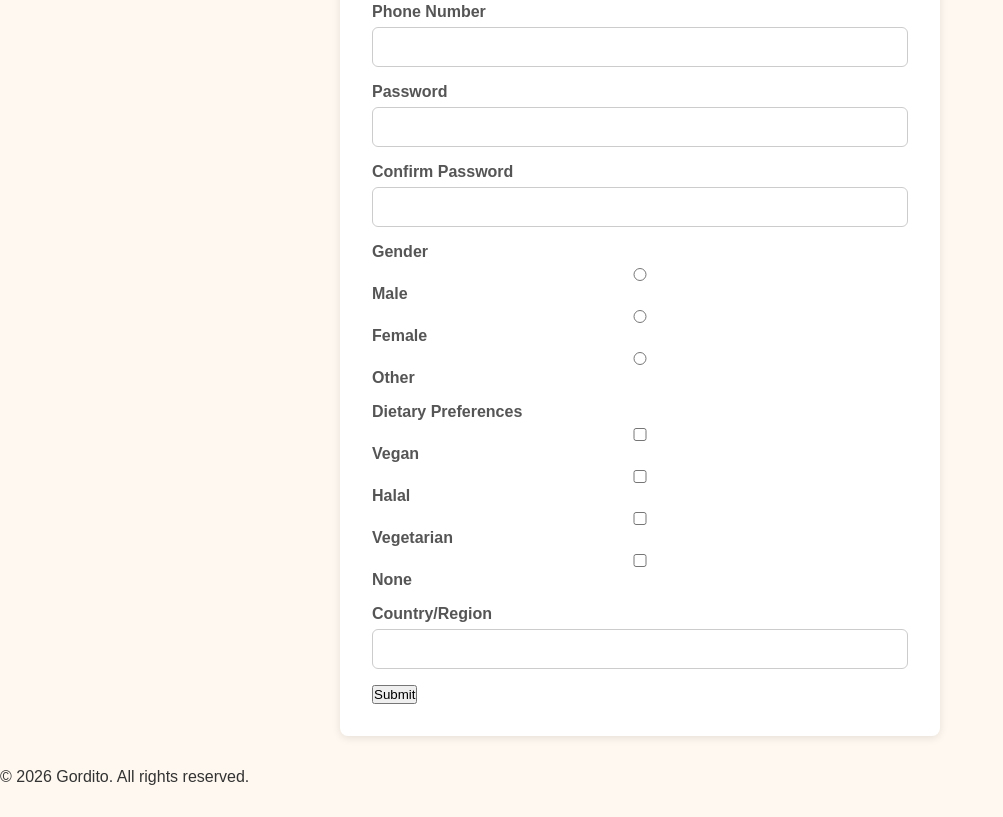
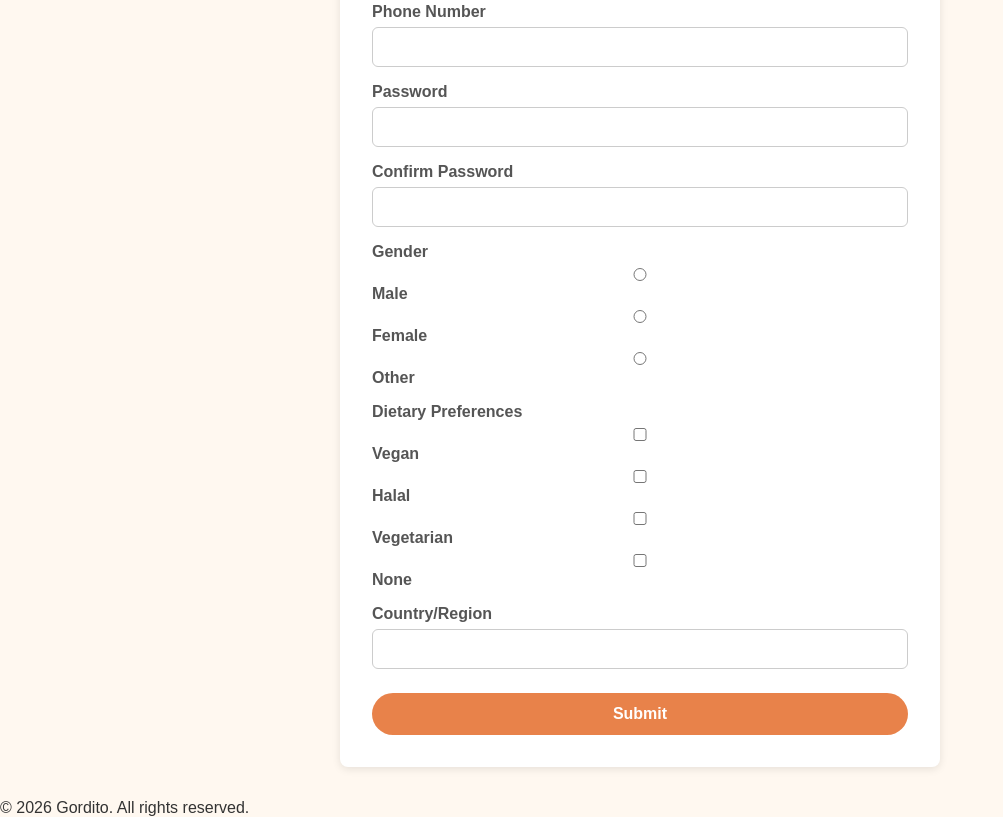
Before and after one commit to DMer1c/wd-assign02, a plain HTML site: page Cos10005 Assignment 2/register.html in a window 1280 px wide. Shown: the part 318-1135 px from the top of the page, without its empty margins (0-1003 px from the left). Before the commit the page ends 1104 px from the top, so only its background shows below. Drawn offline with Linux system fonts and the light colour scheme.

Commit message:
Update style.css
finished styling the buttons

```diff
--- a/Cos10005 Assignment 2/css/style.css
+++ b/Cos10005 Assignment 2/css/style.css
@@ -148,3 +148,18 @@ textarea {
    height: 100px;
    resize: vertical; /*allows users to rezise the textarea vertically only*/
 }
+button[type="submit"] {   /*another attribute selector like before that targets <button> elemtns that have type="submit". Use [] to target specific attribute values.*/
+   background-color: #e8824a;
+   color: #fff;
+   padding: 12px 28px;
+   border: none;  /*removes the default border from buttons*/
+   border-radius: 24px;
+   font-size: 16px;
+   font-weight: bold;
+   cursor: pointer;  /*changes user cursor to funny hand when hovering over clickable object*/
+   width: 100%;
+   margin-top: 8px;
+}
+button[type="submit"]:hover {
+   background-color: #d4713d; /*darker color to signal the button being pressed*/
+}
```
